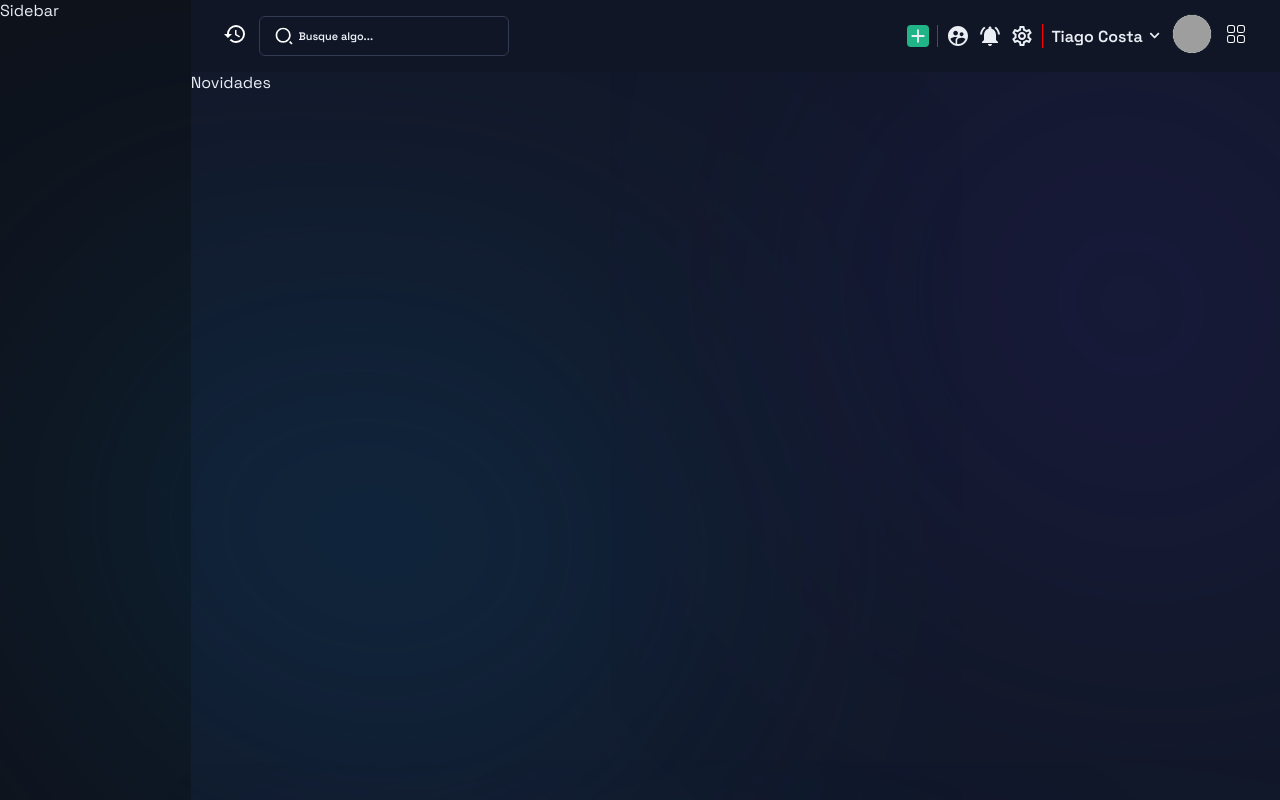
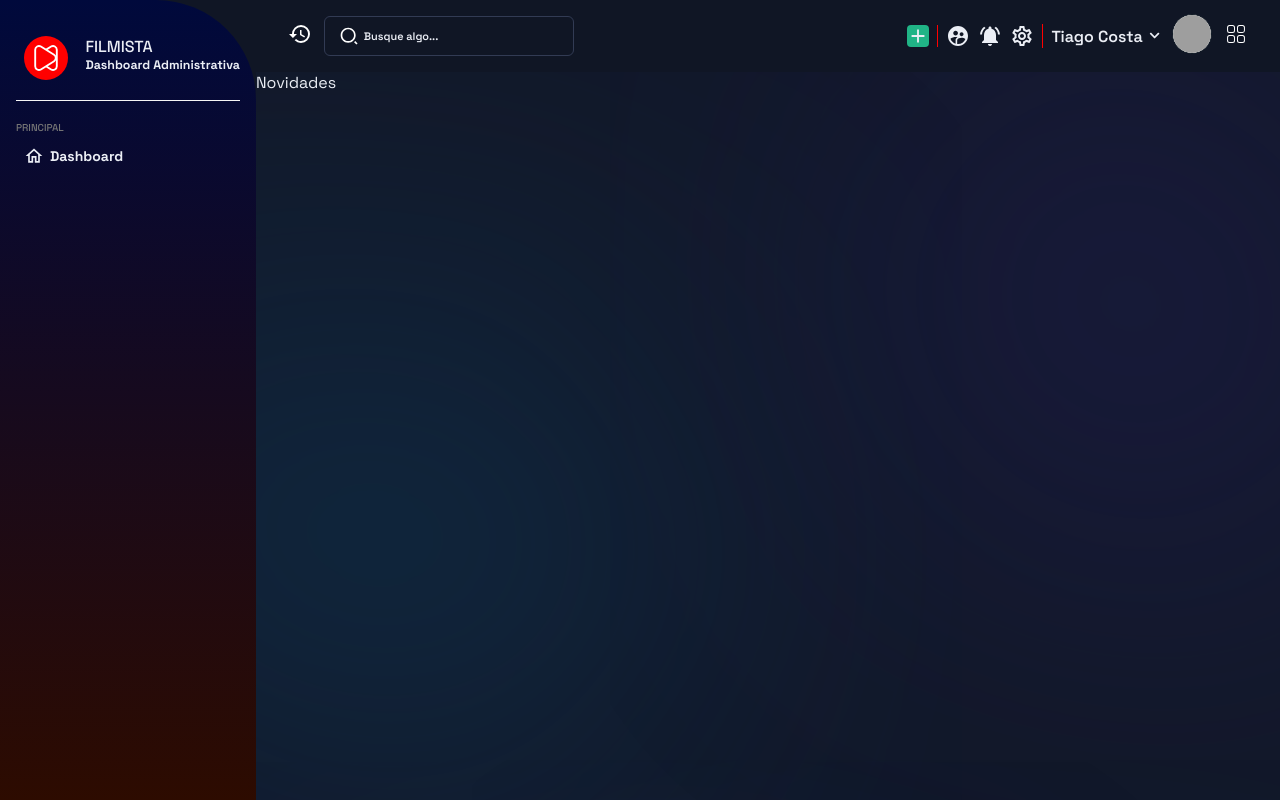
Before and after one commit to kostiago/filmista, a Next.js app in the folder client-web/: page /dashboard/home/announcements in a window 1280 px wide. Built offline with nearby package versions, Linux system fonts and the light colour scheme; grey boxes are pictures that could not be loaded.

Commit message:
feat: Continuation of sidebar

```diff
--- a/client-web/src/app/(back-office)/layout.tsx
+++ b/client-web/src/app/(back-office)/layout.tsx
@@ -2,6 +2,7 @@ import { poppins } from "@/utils/font";
 import "../../styles/globals.scss";
 import styles from "../../styles/back-office/styles.module.scss";
 import Header from "@/components/back-office/Dashboard/Header/Header";
+import Sidebar from "@/components/back-office/Dashboard/Sidebar/Sidebar";
 
 export const metadata = {
   title: "Dashboard Administrativa",
@@ -16,7 +17,7 @@ export default function RootLayout({
   return (
     <html lang="pt-BR">
       <body className={`${poppins.className} ${styles.backOffice}`}>
-        <div className={styles.leftBar}>Sidebar</div>
+        <Sidebar />
         <main className={styles.rightBar}>
           <Header />
           {children}
--- a/client-web/src/components/back-office/Dashboard/Header/header.module.scss
+++ b/client-web/src/components/back-office/Dashboard/Header/header.module.scss
@@ -6,6 +6,7 @@
   justify-content: space-between;
   align-items: center;
   height: 4.5rem;
+  width: 100%;
 
   .left {
     display: flex;
@@ -21,7 +22,6 @@
 
   .right {
     display: flex;
-
     align-items: center;
 
     .border {
--- /dev/null
+++ b/client-web/src/components/back-office/Dashboard/Sidebar/Sidebar.tsx
@@ -0,0 +1,41 @@
+import Image from "next/image";
+import styles from "./sidebar.module.scss";
+import Logo from "/public/images/placeholder.svg";
+import Link from "next/link";
+import { MdOutlineHome } from "react-icons/md";
+
+const Sidebar = () => {
+  return (
+    <div className={styles.container}>
+      <div className={styles.sidebar}>
+        <div className={styles.head}>
+          <div className={styles.userImg}>
+            <Image src={Logo} width={30} height={30} alt="Filmista logo" />
+          </div>
+
+          <div className={styles.userDetails}>
+            <p className={styles.title}>Filmista</p>
+            <p className={styles.description}>Dashboard Administrativa</p>
+          </div>
+        </div>
+
+        <div className={styles.nav}>
+          <div className={styles.menu}>
+            <p className={styles.title}>Principal</p>
+
+            <ul>
+              <li className={styles.active}>
+                <Link href={"/dashboard"}>
+                  <MdOutlineHome />
+                  <span>Dashboard</span>
+                </Link>
+              </li>
+            </ul>
+          </div>
+        </div>
+      </div>
+    </div>
+  );
+};
+
+export default Sidebar;
--- /dev/null
+++ b/client-web/src/components/back-office/Dashboard/Sidebar/sidebar.module.scss
@@ -0,0 +1,90 @@
+.container {
+  background: #101625;
+}
+.sidebar {
+  width: 16rem;
+  height: 100vh;
+  display: flex;
+  flex-direction: column;
+  gap: 20px;
+
+  background: linear-gradient(to bottom, #00093c, #2d0b00);
+
+  border-top-right-radius: 100px;
+  background-size: cover;
+  padding: 1rem;
+
+  .head {
+    display: flex;
+    gap: 10px;
+    padding-top: 20px;
+    padding-bottom: 20px;
+    border-bottom: 1px solid #f6f6f6;
+
+    .userImg {
+      width: 44px;
+      height: 44px;
+      border-radius: 50%;
+      background: red;
+
+      position: relative;
+      display: flex;
+      align-items: center;
+      justify-content: center;
+      margin: auto;
+
+      img {
+        width: 100%;
+      }
+    }
+    .userDetails {
+      .title {
+        font-size: 1rem;
+        font-weight: 500;
+        text-transform: uppercase;
+      }
+
+      .description {
+        font-size: 0.775rem;
+        font-weight: bold;
+      }
+    }
+  }
+
+  .menu {
+    .title {
+      font-size: 10px;
+      font-weight: 500;
+      color: #757575;
+      text-transform: uppercase;
+    }
+
+    ul li {
+      margin-bottom: 5px;
+      list-style: none;
+      border-radius: 8px;
+      transition: all 0.3s;
+
+      svg {
+        width: 20px;
+        height: 20px;
+      }
+
+      a {
+        display: flex;
+        align-items: center;
+        gap: 6px;
+        font-size: 14px;
+        font-weight: bold;
+
+        text-decoration: none;
+        padding: 12px 8px;
+      }
+
+      &:hover {
+        color: #000;
+        background-color: #f6f6f6;
+      }
+    }
+  }
+}
--- a/client-web/src/styles/back-office/styles.module.scss
+++ b/client-web/src/styles/back-office/styles.module.scss
@@ -1,12 +1,5 @@
 .backOffice {
   display: flex;
-
-  .leftBar {
-    width: 14rem;
-    background: #0e121b;
-    background-image: url(../../../public/images/Background.svg);
-    background-size: cover;
-  }
 
   .rightBar {
     width: 100%;
```
